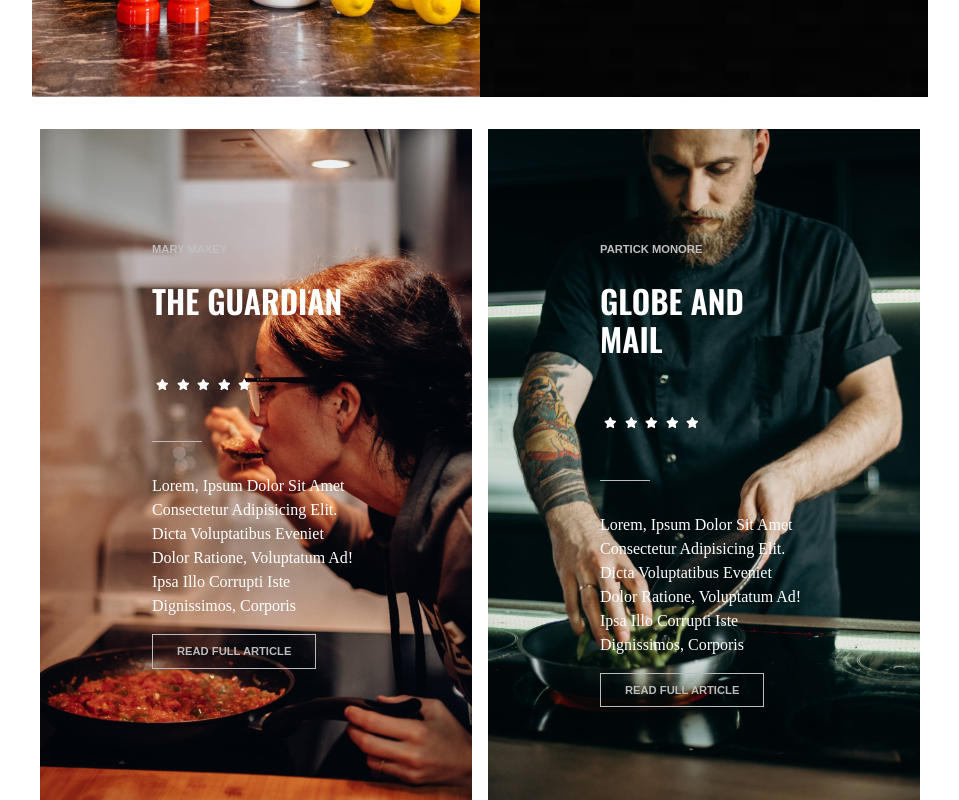
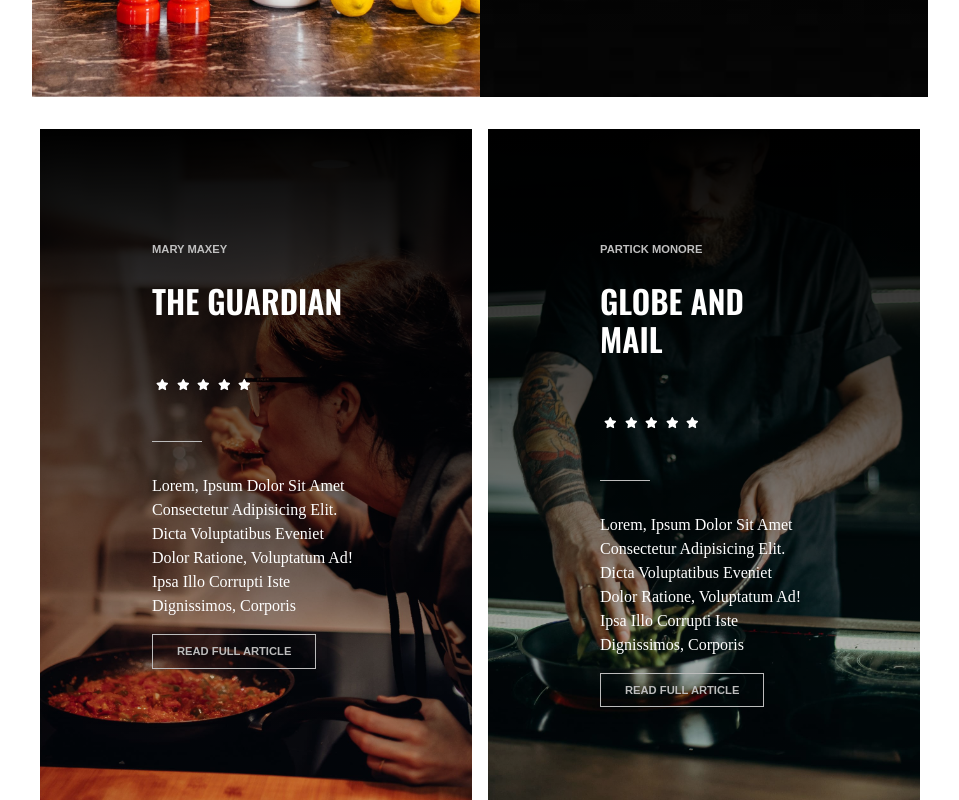
Before and after one commit to SanSciain/proj-html-vuejs, a Vue app: page / in a window 1280 px wide. Shown: the part 3560-4360 px from the top of the page, without its empty margins (160-1119 px from the left). Built offline with nearby package versions, Linux system fonts and the light colour scheme.

Commit message:
Add: layovers

```diff
--- a/package.json
+++ b/package.json
@@ -14,6 +14,7 @@
     "@fortawesome/vue-fontawesome": "^2.0.6",
     "autoprefixer": "^10.4.5",
     "bootstrap": "^5.1.3",
+    "bootstrap-icons": "^1.8.3",
     "core-js": "^3.8.3",
     "vue": "^2.6.14"
   },
--- a/src/App.vue
+++ b/src/App.vue
@@ -16,7 +16,7 @@
       </div>
     </div>
     <AppMain />
-    <AppFooter />
+    <AppFooter :icons="footerIcons" />
   </div>
 </template>
 
@@ -32,8 +32,6 @@
 library.add(faCartShopping);
 import { faFolder } from "@fortawesome/free-solid-svg-icons";
 library.add(faFolder);
-import { faChevronUp } from "@fortawesome/free-solid-svg-icons";
-library.add(faChevronUp);
 Vue.component("font-awesome-icon", FontAwesomeIcon);
 
 export default {
@@ -95,6 +93,7 @@
           new: false,
         },
       ],
+      footerIcons: ["facebook", "twitter", "youtube", "instagram", "linkedin"],
     };
   },
 };
--- a/src/components/AppFooter.vue
+++ b/src/components/AppFooter.vue
@@ -15,6 +15,7 @@
             :key="index"
             :icon="`fa-brands ${item}`"
           />
+          <!-- <i :class="`bi bi-${icons.item}`"></i> -->
         </div>
       </div>
     </div>
--- a/src/components/CriticCard.vue
+++ b/src/components/CriticCard.vue
@@ -20,6 +20,7 @@
       <p class="my-3">{{ cardContent.text }}</p>
       <a class="btn ms-btn" href="" role="button">{{ cardContent.btnText }}</a>
     </div>
+    <div class="overlay"></div>
   </div>
 </template>
 
@@ -39,6 +40,7 @@
 </script>
 
 <style lang="scss" scoped>
+@import "../style/overlay.scss";
 .card {
   padding: 6rem;
   border-radius: 0;
@@ -46,6 +48,8 @@
   border: none;
   background-position: center;
   background-size: cover;
+  position: relative;
+  z-index: -2;
 
   .author {
     font-size: 0.7rem;
--- a/src/components/MenuCard.vue
+++ b/src/components/MenuCard.vue
@@ -6,6 +6,7 @@
       'background-color': menuContent.bg,
     }"
   >
+    <div class="ms-card-body">
       <h4 class="ms-title pb-5" :class="{ invert: menuContent.isBgImg }">
         {{ menuContent.title }}
       </h4>
@@ -17,6 +18,8 @@
           :reverse="menuContent.isBgImg"
         />
       </div>
+    </div>
+    <div :class="{ overlay: menuContent.isBgImg }"></div>
   </div>
 </template>
 
@@ -32,10 +35,16 @@
 </script>
 
 <style lang="scss" scoped>
+@import "../style/overlay.scss";
 .menu-card {
-  padding: 7rem 5rem;
   background-position: center;
   background-size: cover;
+  position: relative;
+  z-index: -2;
+
+  .ms-card-body {
+    padding: 7rem 5rem;
+
     .ms-title {
       font-size: 2rem;
 
@@ -44,4 +53,5 @@
       }
     }
   }
+}
 </style>
--- /dev/null
+++ b/src/style/overlay.scss
@@ -0,0 +1,9 @@
+  .overlay {
+      position: absolute;
+      background: linear-gradient(black, transparent);
+      width: 100%;
+      height: 100%;
+      top: 0;
+      right: 0;
+      z-index: -1;
+  }
```
Also changed, not shown: 1 other file (tests, documents, lock files or other folders). Lines whose indentation alone changed are shown as unchanged.
